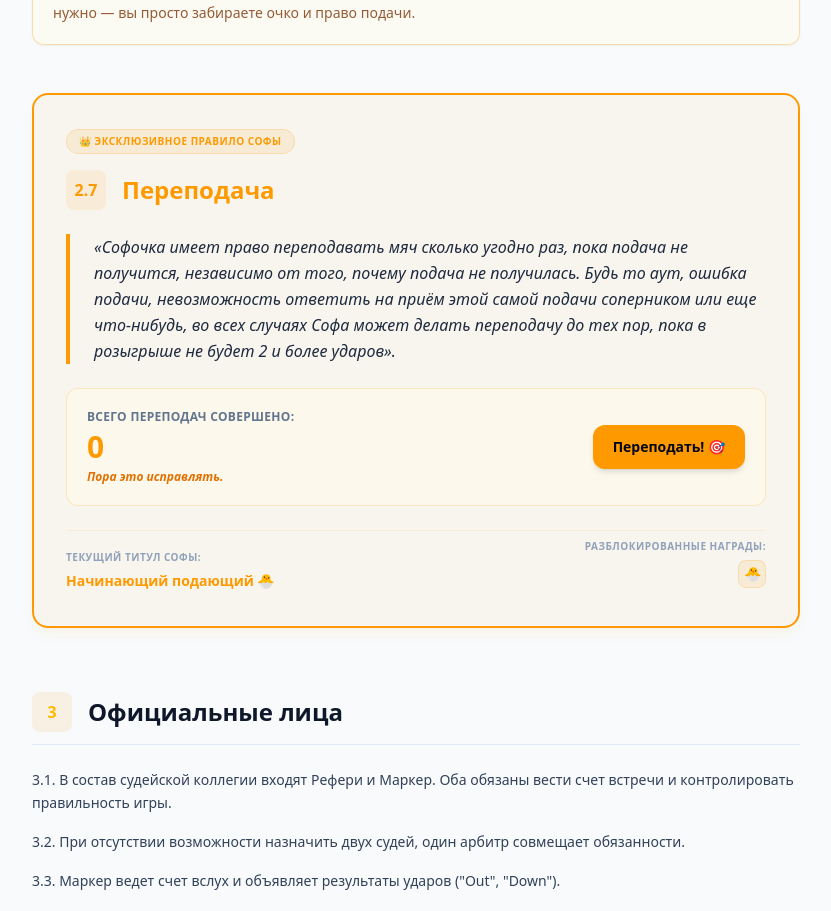
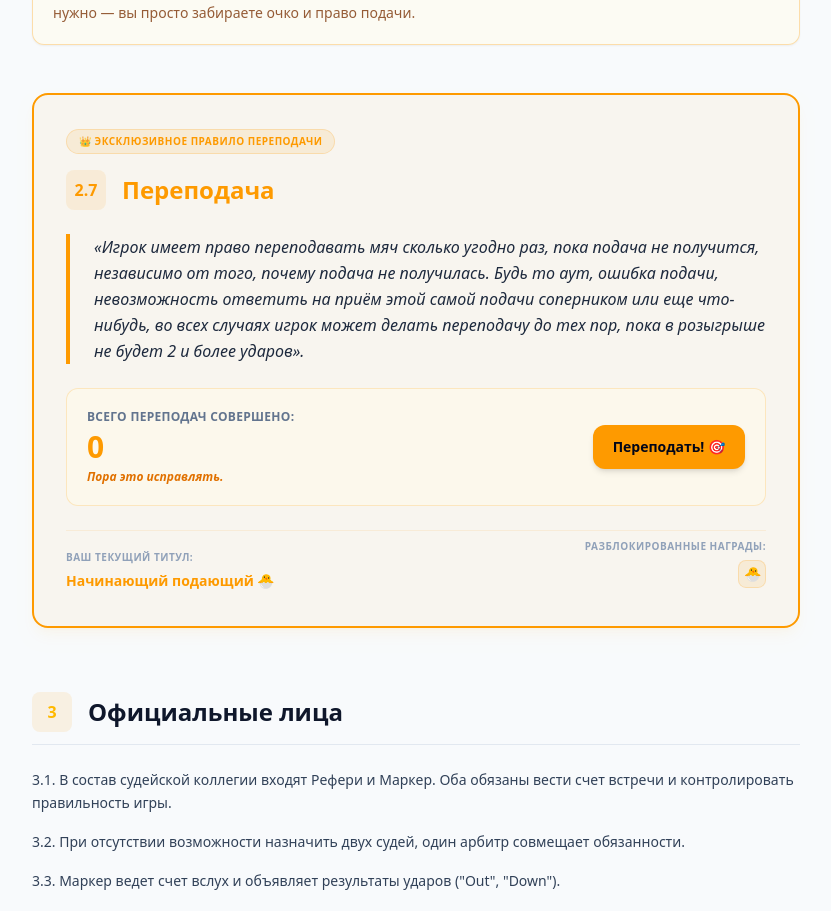
Before and after one commit to artem-ca/sofasquash, a Next.js app: page /rules in a window 1280 px wide. Shown: the part 1200-2111 px from the top of the page, without its empty margins (288-1119 px from the left). Built offline with nearby package versions, Linux system fonts and the light colour scheme; no server answers.

Commit message:
edit: ultimate reServe component

```diff
--- a/components/ReServe.js
+++ b/components/ReServe.js
@@ -5,11 +5,11 @@ import { useTheme } from '@/components/ThemeContext'
 
 const achievements = [
   { threshold: 0, title: 'Начинающий подающий 🐣', emoji: '🐣' },
-  { threshold: 5, title: 'Подающая надежды 🌱', emoji: '🌱' },
+  { threshold: 5, title: 'Перспективный игрок 🌱', emoji: '🌱' },
   { threshold: 15, title: 'Гроза сквоша ⚡', emoji: '⚡' },
   { threshold: 30, title: 'Мастер драйва 🎯', emoji: '🎯' },
-  { threshold: 45, title: 'Непревзойдённая ⛰️', emoji: '⛰️' },
-  { threshold: 60, title: 'Королева Переподач 👑', emoji: '👑' },
+  { threshold: 45, title: 'Непревзойдённый игрок ⛰️', emoji: '⛰️' },
+  { threshold: 60, title: 'Властелин Переподач 👑', emoji: '👑' },
   { threshold: 75, title: 'Тактический гений 🧠', emoji: '🧠' },
   { threshold: 90, title: 'Легенда корта 🏆', emoji: '🏆' },
   {
@@ -20,17 +20,17 @@ const achievements = [
 ]
 
 const phrases = [
-  'Софа, подача — просто пушка! 💥',
+  'Твоя подача — просто пушка! 💥',
   'Соперник плачет в углу... 😭',
   'Правило 2.7 в действии! 🎯',
-  'Энергия Софочки зашкаливает! ⚡',
+  'Энергия на корте зашкаливает! ⚡',
   'Подача принята... ой, нет, переподаём! 😂',
-  'Ещё одна безупречная попытка от Королевы корта! 👑',
-  'Софа диктует свои правила! 💅',
+  'Ещё один безупречный взмах! 👑',
+  'Правила диктуешь ты! 💅',
   'Судья безмолвно кивает... 🤐',
-  'Софа делает эйс при любой погоде! 🌪️',
-  'Ты же моя умничка ❤️',
-  'Давай ещё раз, кошка 🐈‍⬛',
+  'Эйс при любой погоде! 🌪️',
+  'Отличная работа! ❤️',
+  'Давай ещё раз! 🎯',
   'Такую подачу не принял бы сам Диего Элиас! 👽',
   'Абсолютная грация и доминирование на Т-зоне! 💃',
   'Мяч улетел по идеальной траектории! 📈',
@@ -43,6 +43,7 @@ const phrases = [
 export default function ReServe() {
   const { isDarkMode } = useTheme()
 
+  // Состояния для логики правила 2.7
   const [sofaCount, setSofaCount] = useState(0)
   const [easterEggText, setEasterEggText] = useState('')
   const [isBouncing, setIsBouncing] = useState(false)
@@ -58,8 +59,10 @@ export default function ReServe() {
       ? unlockedBadges[unlockedBadges.length - 1].title
       : 'Начало пути 🎾'
 
+  // Безопасная загрузка локальных данных при монтировании
   useEffect(() => {
     try {
+      // Сохраняем ключ 'sofaCount', чтобы у пользователей не обнулились уже набранные клики
       const savedCount = localStorage.getItem('sofaCount')
       if (savedCount) {
         const parsedCount = parseInt(savedCount, 10)
@@ -82,6 +85,7 @@ export default function ReServe() {
       )
     }
 
+    // Регистрация Service Worker для PWA
     if ('serviceWorker' in navigator) {
       window.addEventListener('load', () => {
         navigator.serviceWorker
@@ -94,6 +98,7 @@ export default function ReServe() {
     }
   }, [])
 
+  // Клик по переподаче
   const handleSofaServe = () => {
     const nextCount = sofaCount + 1
     setSofaCount(nextCount)
@@ -105,7 +110,7 @@ export default function ReServe() {
     }
 
     const randomPhrase = phrases[Math.floor(Math.random() * phrases.length)]
-    setEasterEggText(randomPhrase || 'Ты же моя умничка ❤️')
+    setEasterEggText(randomPhrase || 'Отличная работа! ❤️')
 
     setIsBouncing(true)
     setTimeout(() => setIsBouncing(false), 300)
@@ -117,7 +122,7 @@ export default function ReServe() {
         <div className='p-8 rounded-2xl border-2 border-amber-500 bg-amber-500/5 shadow-lg shadow-amber-500/5 relative overflow-hidden transition-all'>
           <div className='absolute top-0 right-0 w-32 h-32' />
           <div className='inline-block bg-amber-500/10 text-amber-500 border border-amber-500/20 px-3 py-1 rounded-full text-[10px] font-bold uppercase tracking-wider mb-4'>
-            👑 Эксклюзивное правило Софы
+            👑 Эксклюзивное правило переподачи
           </div>
           <div className='flex items-center gap-4 mb-4'>
             <span className='text-base font-bold bg-amber-500/10 text-amber-500 w-10 h-10 flex items-center justify-center rounded-lg'>
@@ -126,14 +131,15 @@ export default function ReServe() {
             <h2 className='text-2xl font-bold text-amber-500'>Переподача</h2>
           </div>
           <div className='border-l-4 border-amber-500 pl-6 my-6 italic text-base leading-relaxed text-slate-800 dark:text-slate-200'>
-            «Софочка имеет право переподавать мяч сколько угодно раз, пока
-            подача не получится, независимо от того, почему подача не
-            получилась. Будь то аут, ошибка подачи, невозможность ответить на
-            приём этой самой подачи соперником или еще что-нибудь, во всех
-            случаях Софа может делать переподачу до тех пор, пока в розыгрыше не
-            будет 2 и более ударов».
+            «Игрок имеет право переподавать мяч сколько угодно раз, пока подача
+            не получится, независимо от того, почему подача не получилась. Будь
+            то аут, ошибка подачи, невозможность ответить на приём этой самой
+            подачи соперником или еще что-нибудь, во всех случаях игрок может
+            делать переподачу до тех пор, пока в розыгрыше не будет 2 и более
+            ударов».
           </div>
 
+          {/* Зона интерактивной пасхалки */}
           <div className='p-5 rounded-xl border border-amber-500/20 my-6 flex flex-col md:flex-row items-center justify-between gap-4 bg-amber-50/50 dark:bg-amber-500/5'>
             <div>
               <div className='text-xs font-bold uppercase tracking-wide text-slate-500 dark:text-slate-400'>
@@ -149,22 +155,23 @@ export default function ReServe() {
                 {easterEggText ||
                   (sofaCount === 0
                     ? 'Пора это исправлять.'
-                    : 'Ждём новую подачу от Софочки... 🎾')}
+                    : 'Ждём новую подачу... 🎾')}
               </div>
             </div>
             <button
               onClick={handleSofaServe}
-              aria-label='Совершить переподачу Софы'
+              aria-label='Совершить переподачу'
               className='w-full md:w-auto px-5 py-3 rounded-xl bg-amber-500 hover:bg-amber-600 text-slate-950 font-bold text-sm shadow-md transition-all active:scale-95 cursor-pointer flex items-center justify-center gap-2'
             >
               Переподать! 🎯
             </button>
           </div>
 
+          {/* Награды */}
           <div className='pt-2 border-t border-amber-500/10 flex flex-col sm:flex-row sm:items-center justify-between gap-4'>
             <div>
               <span className='text-[10px] font-bold uppercase tracking-wider text-slate-400 dark:text-slate-500'>
-                Текущий титул Софы:
+                Ваш текущий титул:
               </span>
               <div className='text-sm font-extrabold text-amber-500 mt-1'>
                 {currentTitle}
```
Also changed, not shown: 1 other file (tests, documents, lock files or other folders).
